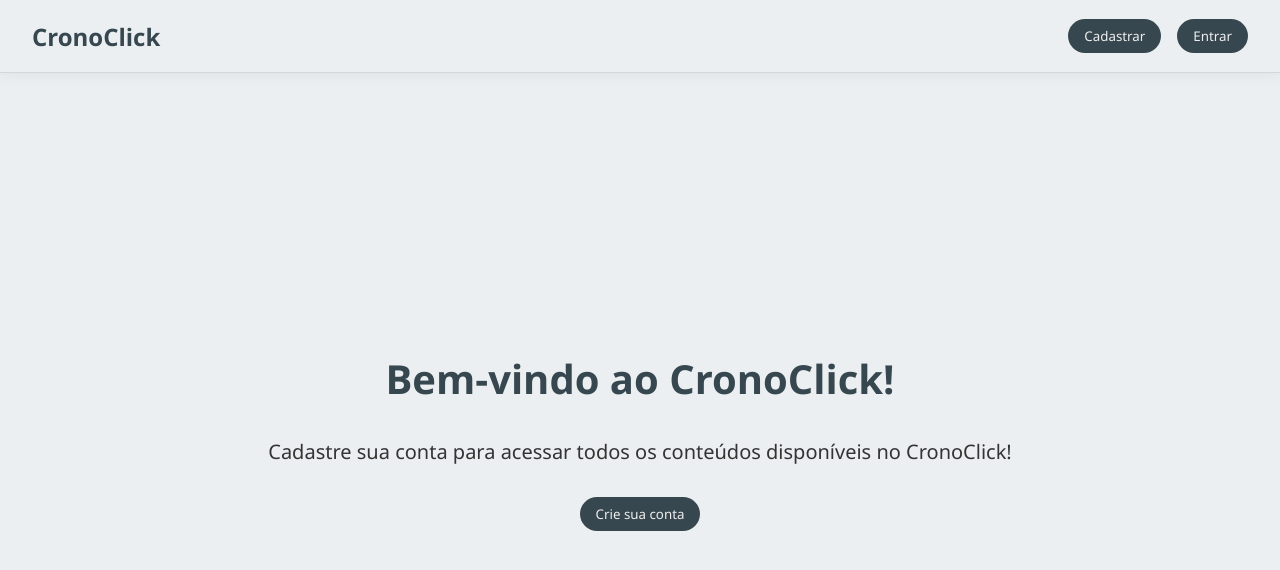
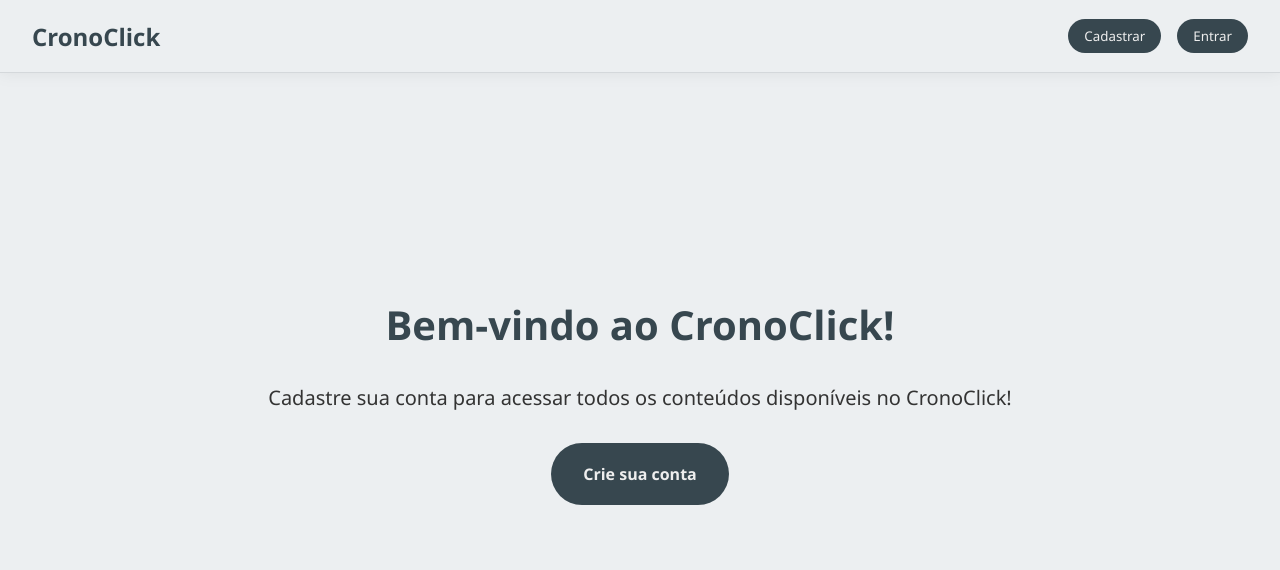
Before and after one commit to gabriel-dp/CronoClick, a Next.js app: page / in a window 1280 px wide. Shown: the top 570 px of the page. Built offline with nearby package versions, Linux system fonts and the light colour scheme; no server answers.

Commit message:
:wrench: Adjust main page + remove dashboard page

```diff
--- a/src/app/dashboard/styles.ts
+++ /dev/null
@@ -1,22 +0,0 @@
-import styled from "styled-components";
-
-export const DashboardContainer = styled.main`
-	display: flex;
-	flex-direction: column;
-	align-items: center;
-	justify-content: center;
-	min-height: calc(100vh - 4rem);
-	padding: 2rem;
-	text-align: center;
-	gap: 2rem;
-
-	h1 {
-		color: ${(props) => props.theme.primary};
-		font-size: 2.5rem;
-	}
-
-	p {
-		font-size: 1.25rem;
-		color: ${(props) => props.theme.text};
-	}
-`;
--- a/src/app/page.tsx
+++ b/src/app/page.tsx
@@ -1,44 +1,38 @@
 "use client";
 
 import { useSession } from "next-auth/react";
-//import { useRouter } from "next/navigation";
+import { useRouter } from "next/navigation";
 
 import Button from "@/components/ui/Button";
 
 import { HomeMainContainer } from "./styles";
-//import DashboardPage from "./dashboard/page";
-import { DashboardContainer } from "./dashboard/styles";
-import { useEffect } from "react";
-import { useRouter } from 'next/navigation';
-
 
 export default function Home() {
-	const { data: session, status} = useSession();
+	const { status } = useSession();
 	const { push } = useRouter();
 
 	if (status === "loading") {
-		return <DashboardContainer>Carregando...</DashboardContainer>
+		return <HomeMainContainer>Carregando...</HomeMainContainer>;
 	}
 
 	if (status !== "authenticated") {
 		return (
-			<DashboardContainer>
+			<HomeMainContainer>
 				<h1>Bem-vindo ao CronoClick!</h1>
-				<p>Cadastre sua conta para acessar todos os conteúdos disponíveis no CronoClick!</p>
-				<Button onClick={() => push("/sign-up")}>
-					Crie sua conta
-				</Button>
-			</DashboardContainer>
+				<p>
+					Cadastre sua conta para acessar todos os conteúdos
+					disponíveis no CronoClick!
+				</p>
+				<Button onClick={() => push("/sign-up")}>Crie sua conta</Button>
+			</HomeMainContainer>
 		);
 	}
 
 	return (
-		<DashboardContainer>
+		<HomeMainContainer>
 			<h1>Bem-vindo ao CronoClick!</h1>
 			<p>Seu login foi realizado com sucesso.</p>
-			<Button onClick={() => push("/schedule")}>
-				Ver Cronogramas
-			</Button>
-		</DashboardContainer>
+			<Button onClick={() => push("/schedule")}>Ver Cronogramas</Button>
+		</HomeMainContainer>
 	);
 }
--- a/src/app/styles.ts
+++ b/src/app/styles.ts
@@ -3,11 +3,17 @@
 import styled from "styled-components";
 
 export const HomeMainContainer = styled.main`
-	& > * {
-		margin: auto;
-		margin-top: 2rem;
-	}
-		h1 {
+	min-height: calc(100dvh - 9rem);
+	padding: 2rem;
+	text-align: center;
+
+	display: flex;
+	flex-direction: column;
+	align-items: center;
+	justify-content: center;
+	gap: 2rem;
+
+	h1 {
 		color: ${(props) => props.theme.primary};
 		font-size: 2.5rem;
 	}
@@ -16,4 +22,10 @@ export const HomeMainContainer = styled.main`
 		font-size: 1.25rem;
 		color: ${(props) => props.theme.text};
 	}
+
+	button {
+		padding: 1.25rem 2rem;
+		font-size: 1rem;
+		font-weight: bold;
+	}
 `;
--- a/src/components/Navbar/styles.ts
+++ b/src/components/Navbar/styles.ts
@@ -18,6 +18,7 @@ export const HeaderContainer = styled.header`
 	flex-direction: row;
 	justify-content: space-between;
 	align-items: center;
+	gap: 1.5rem;
 
 	h1 {
 		font-size: 1.5rem;
```
Also changed, not shown: src/app/dashboard/layout.tsx (deleted, +0 -9 lines), src/app/dashboard/page.tsx (deleted, +0 -33 lines).
